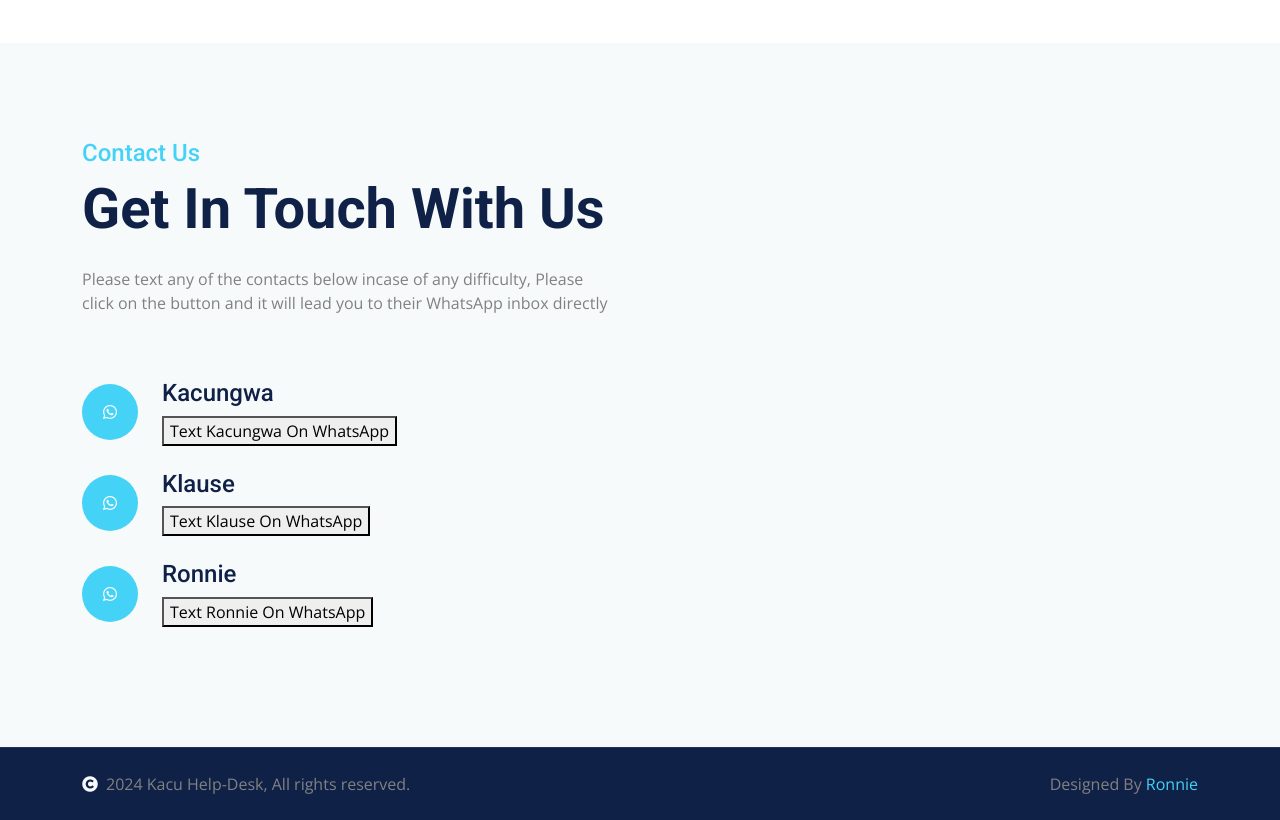
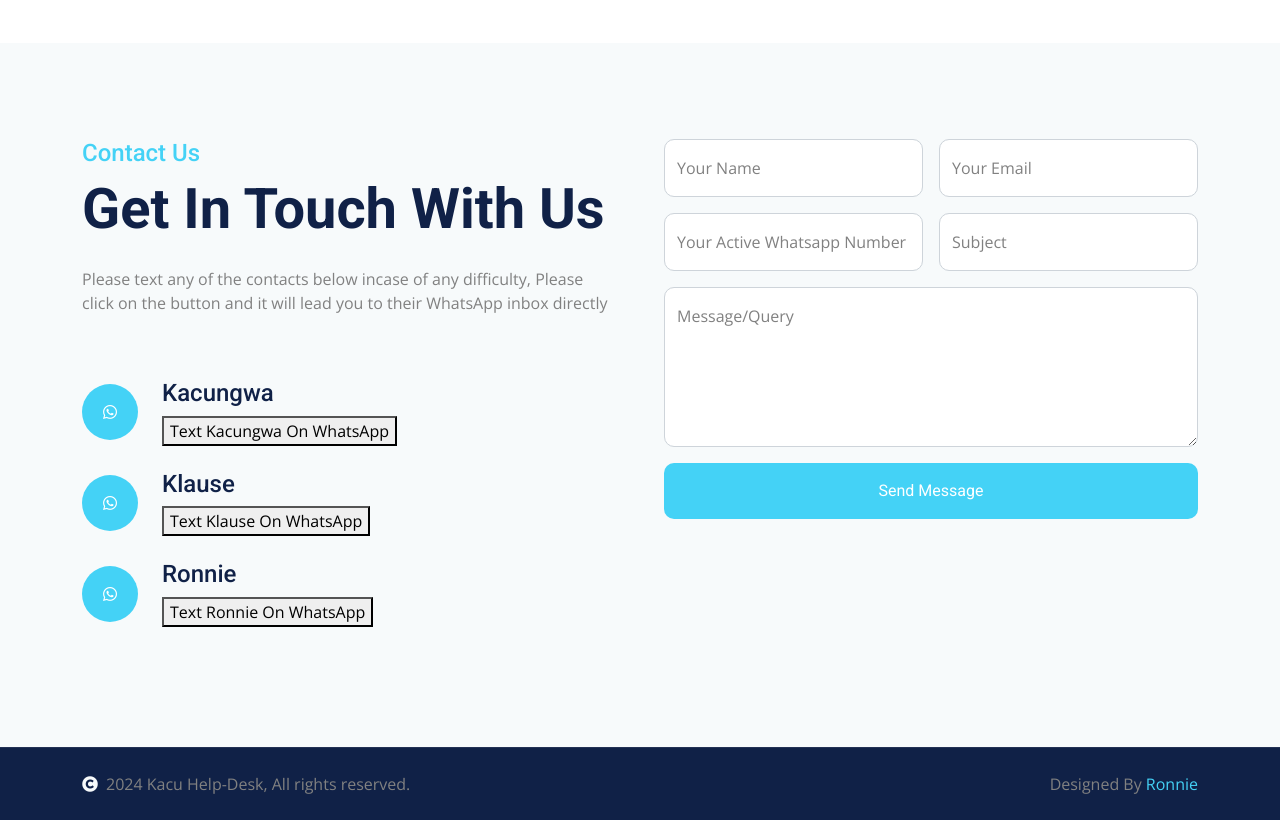
Before and after one commit to jjronnie/ict_min, a plain HTML site: page index.html in a window 1280 px wide. Shown: the part 4780-5600 px from the top of the page. Drawn offline with nearby package versions, Linux system fonts and the light colour scheme.

Commit message:
Update index.html

```diff
--- a/index.html
+++ b/index.html
@@ -753,7 +753,7 @@
                             </div>
                         </div>
                     </div>
-                    <!-- <div class="col-lg-6 wow fadeInRight" data-wow-delay="0.3s">
+                    <div class="col-lg-6 wow fadeInRight" data-wow-delay="0.3s">
                         <form action="https://formspree.io/f/myzgjlvk" method="post">
                             <div class="row g-3">
                                 <div class="col-lg-12 col-xl-6">
@@ -794,7 +794,7 @@
                                 </div>
                             </div>
                         </form>
-                    </div> -->
+                    </div>
 
                 </div>
             </div>
```
